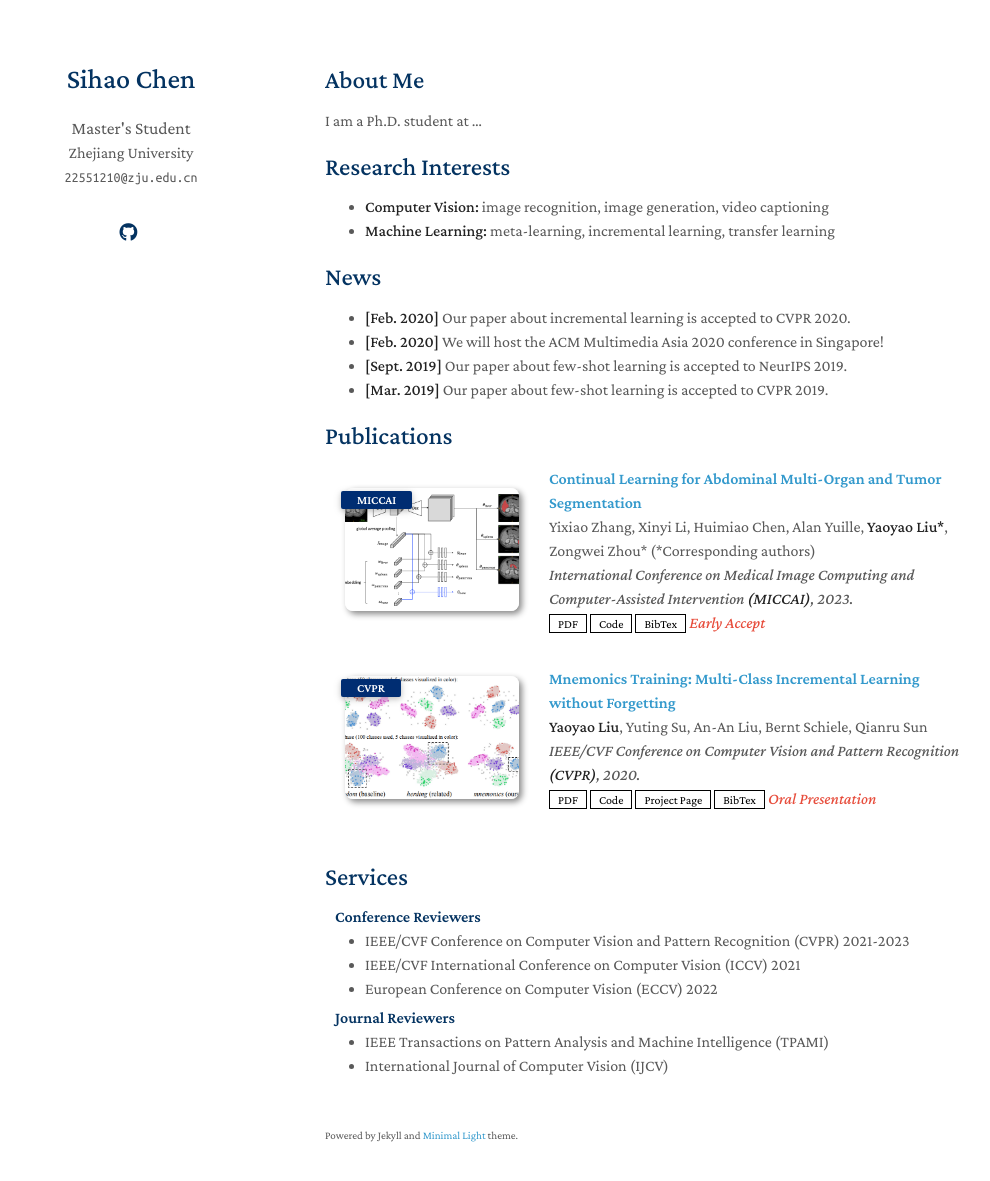
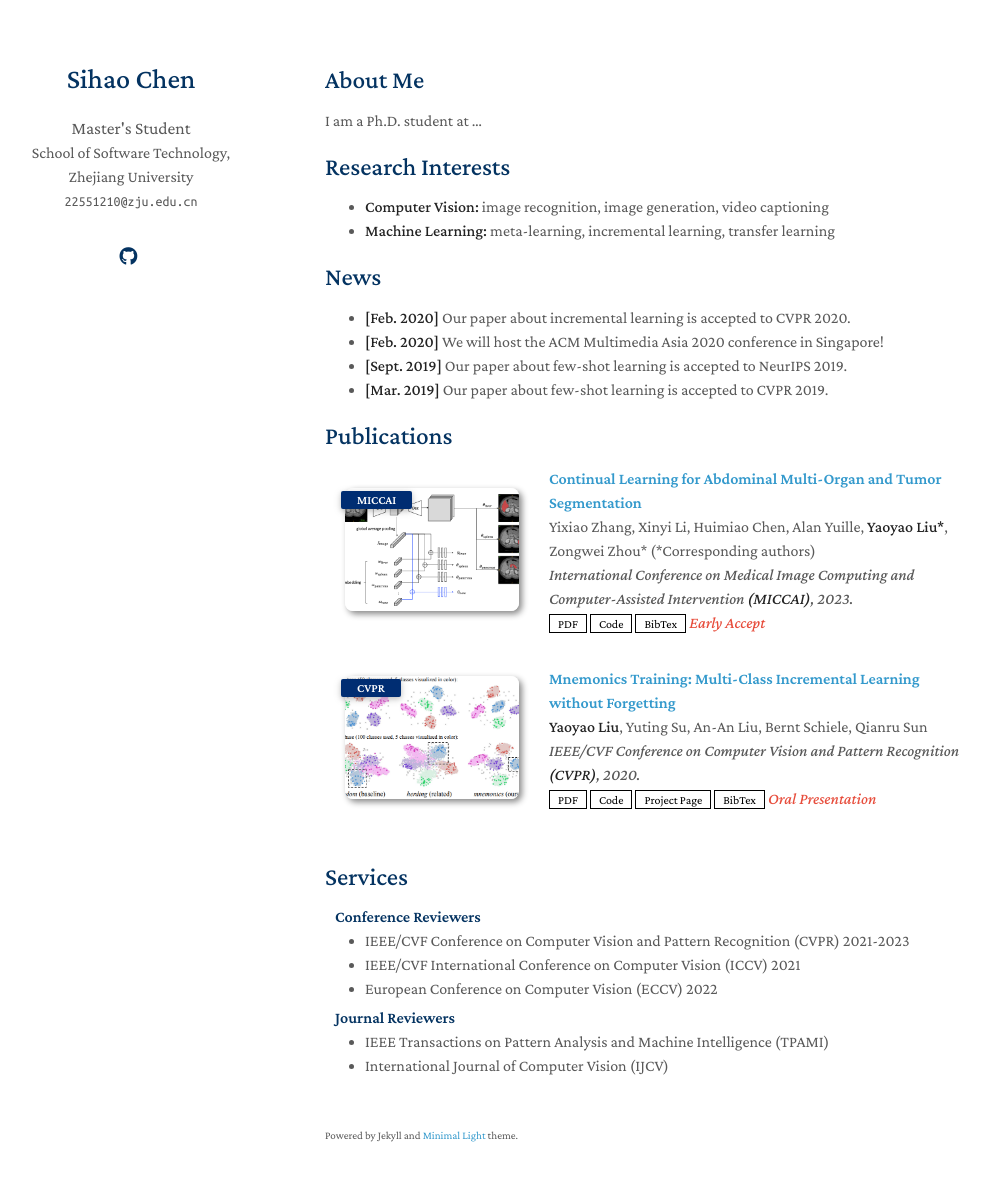
Before and after one commit to Davis-Chann/Davis-Chann.github.io, a Jekyll site: the page built from index.md, in a window 1280 px wide and 1216 px high. Shown: the top 1181 px of the window, without its empty margins (145-1135 px from the left). Built offline with Jekyll 4.4.1, drawn with Linux system fonts in a browser that asks for light colours; a style sheet for code colours, icons or effects is not loaded; our own code applies the rules of GitHub Pages for plain Markdown files.

Commit message:
Update affiliation and comments in _config.yml

```diff
--- a/_config.yml
+++ b/_config.yml
@@ -1,7 +1,7 @@
 # Basic Information
 title: Sihao Chen
 position: Master's Student
-affiliation: Zhejiang University
+affiliation: School of Software Technology, Zhejiang University
 email: "22551210@zju.edu.cn"
 
 # Search Engine Optimization
@@ -13,7 +13,7 @@ canonical: https://davis-chann.github.io/
 github_link: https://github.com/Davis-Chann
 
 # Images
-# 上传个人照片后，取消下一行的注释，并确认文件路径正确。
+# Uncomment the following line after uploading your own photo.
 # avatar: ./assets/img/profile.jpg
 favicon: ./assets/img/favicon.png
 favicon_dark: ./assets/img/favicon-dark.png
```
